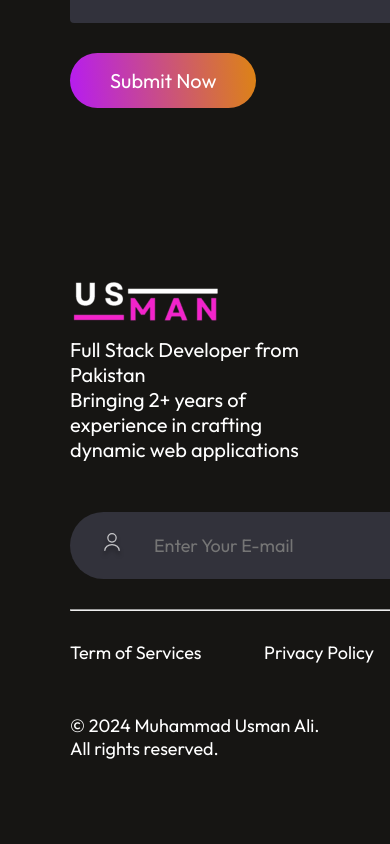
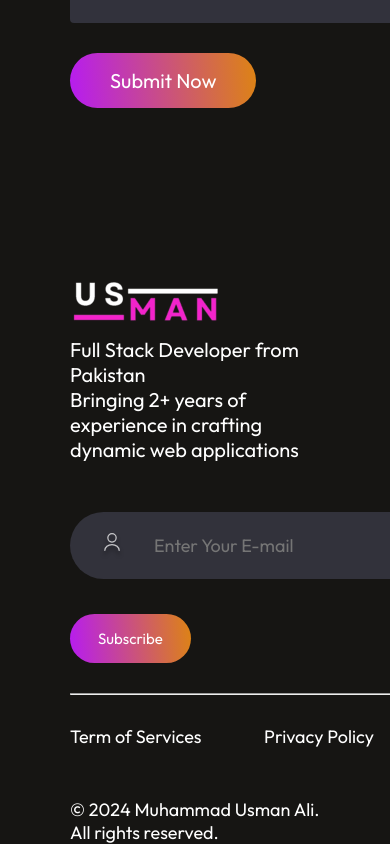
Before and after one commit to M-UsmanAli/portfolio, a React (Vite) app: page / in a window 390 px wide. Shown: the part 7509-8353 px from the top of the page. Before the commit the page ends 8269 px from the top, so only its background shows below. Built offline with nearby package versions, Linux system fonts and the light colour scheme.

Commit message:
completed

```diff
--- a/src/components/Footer/Footer.css
+++ b/src/components/Footer/Footer.css
@@ -95,7 +95,8 @@
   }
   .footer-top-right {
     width: 200%;
-    gap: 50px;
+    flex-direction: column;
+    align-items: start;
   }
   .footer-subscribe {
     font-size: 15px;
```
